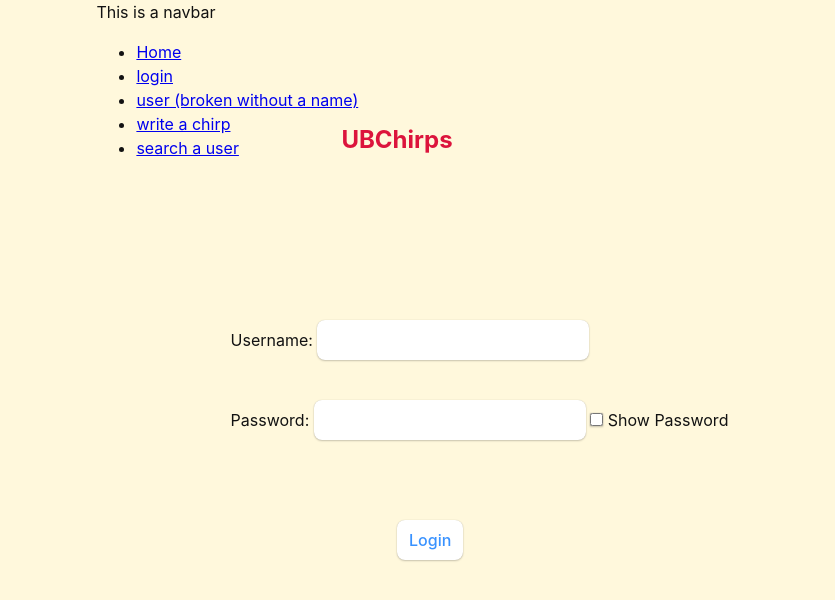
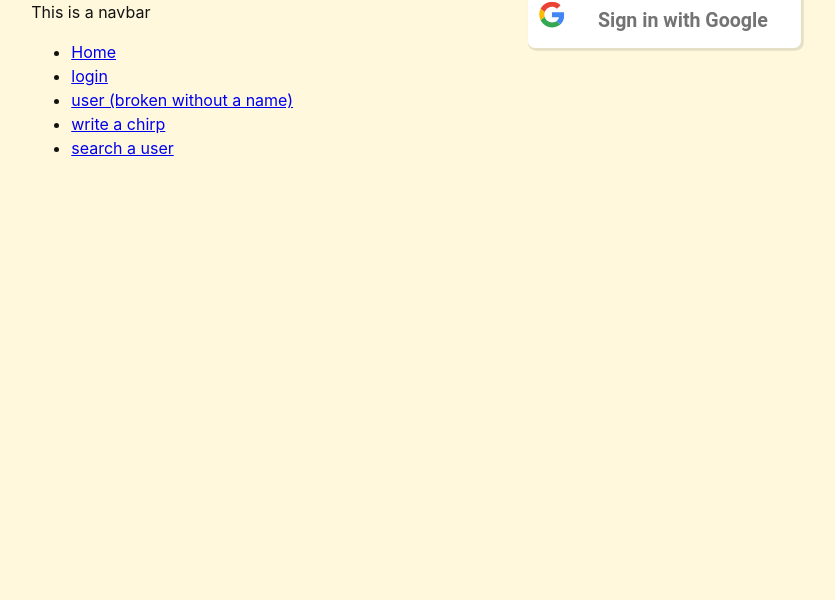
Before and after one commit to sassansh/UBChirps, a React (Vite) app in the folder Frontend/UBCChirps-frontend/: page /login in a window 1280 px wide. Shown: the top 600 px of the page, without its empty margins (243-1078 px from the left). Built offline with nearby package versions, Linux system fonts and the light colour scheme.

Commit message:
add google on frontend

```diff
--- a/Frontend/UBCChirps-frontend/src/routes/login.css
+++ b/Frontend/UBCChirps-frontend/src/routes/login.css
@@ -1,29 +1,44 @@
-h2 {
-    color: crimson;
-    text-align: center;
-    position: absolute;
-    top: 27%;
-    left: 50%;
-    margin-right: -50%;
-    transform: translate(-50%, -50%);
+.google-button {
+  height: 40px;
+  border-width: 0;
+  background: white;
+  color: #737373;
+  border-radius: 5px;
+  white-space: nowrap;
+  box-shadow: 1px 1px 0px 1px rgba(0, 0, 0, 0.1);
+  transition-property: background-color, box-shadow;
+  transition-duration: 150ms;
+  transition-timing-function: ease-in-out;
+  padding: 0;
+  transform: scale(1.4);
 }
-
-.user {
-    position: absolute;
-    top: 40%;
-    left: 37%;
+.google-button:hover,
+.google-button:focus {
+  box-shadow: 1px 4px 5px 1px rgba(0, 0, 0, 0.2);
+  outline: none;
+  transform: scale(1.4) skewX(-0.4deg);
 }
-
-.password {
-    position: absolute;
-    top: 50%;
-    left: 37%;
+.google-button:active {
+  outline: none;
+  box-shadow: 1px 4px 5px 1px rgba(0, 0, 0, 0.3);
+  transition-duration: 10ms;
 }
-
-.loginButton {
-    text-align: center;
-    position: absolute;
-    top: 65%;
-    left: 50%;
-    margin-right: -50%;
+.google-button__icon {
+  display: inline-block;
+  vertical-align: middle;
+  margin: 0px 0 8px 8px;
+  width: 18px;
+  height: 18px;
+  box-sizing: border-box;
 }
+.google-button__icon--plus {
+  width: 27px;
+}
+.google-button__text {
+  display: inline-block;
+  vertical-align: middle;
+  padding: 0 24px;
+  font-size: 14px;
+  font-weight: bold;
+  font-family: "Roboto", arial, sans-serif;
+}
--- a/Frontend/UBCChirps-frontend/src/routes/login.jsx
+++ b/Frontend/UBCChirps-frontend/src/routes/login.jsx
@@ -1,112 +1,40 @@
-import {useState} from "react";
+import "../routes/login.css";
+
 import Navbar from "../components/navbar";
-import "../routes/login.css"
-
+import { useState } from "react";
 
 export default function Login() {
-
-    const [user, setUser] = useState({
-        Username: '',
-        Password: '',
-        showPassword: false,
-    });
-
-    function UserNameField() {
   return (
-            <input
-            value={user.Username}
-            onChange={handleNameInput}
+    <>
+      <Navbar />
+      <form action="http://localhost:8000/auth/google">
+        <button type="submit" className="google-button">
+          <span className="google-button__icon">
+            <svg viewBox="0 0 366 372" xmlns="http://www.w3.org/2000/svg">
+              <path
+                d="M125.9 10.2c40.2-13.9 85.3-13.6 125.3 1.1 22.2 8.2 42.5 21 59.9 37.1-5.8 6.3-12.1 12.2-18.1 18.3l-34.2 34.2c-11.3-10.8-25.1-19-40.1-23.6-17.6-5.3-36.6-6.1-54.6-2.2-21 4.5-40.5 15.5-55.6 30.9-12.2 12.3-21.4 27.5-27 43.9-20.3-15.8-40.6-31.5-61-47.3 21.5-43 60.1-76.9 105.4-92.4z"
+                id="Shape"
+                fill="#EA4335"
               />
-        );
-    }
-
-    function PasswordField() {
-        return(
-            <input
-                type={user.showPassword ? "text" : "password"}
-                value={user.Password}
-                onChange={handlePasswordInput}
+              <path
+                d="M20.6 102.4c20.3 15.8 40.6 31.5 61 47.3-8 23.3-8 49.2 0 72.4-20.3 15.8-40.6 31.6-60.9 47.3C1.9 232.7-3.8 189.6 4.4 149.2c3.3-16.2 8.7-32 16.2-46.8z"
+                id="Shape"
+                fill="#FBBC05"
               />
-        );
-    }
-
-    function ShowPasswordToggle() {
-        return(
-            <input
-            type={"checkbox"}
-            checked={user.showPassword}
-            onChange={handleToggle}
+              <path
+                d="M361.7 151.1c5.8 32.7 4.5 66.8-4.7 98.8-8.5 29.3-24.6 56.5-47.1 77.2l-59.1-45.9c19.5-13.1 33.3-34.3 37.2-57.5H186.6c.1-24.2.1-48.4.1-72.6h175z"
+                id="Shape"
+                fill="#4285F4"
               />
-        );
-    }
-
-    function handleNameInput(input){
-        setUser({
-            ...user,
-            Username: input.target.value
-        });
-    }
-
-    function handlePasswordInput(input){
-        setUser({
-            ...user,
-            Password: input.target.value
-        });
-    }
-
-
-    function handleToggle() {
-        setUser({
-            ...user,
-            showPassword: !user.showPassword
-        });
-    }
-
-    function handleSubmit(input) {
-        // TODO: Handle user login
-        console.log("Invalid login: User not found :(");
-    }
-
-    return (<>
-    <Navbar/>
-    <form onSubmit={handleSubmit}>
-        <div>
-        <h2>
-          UBChirps
-        </h2>
-        </div>
-
-        <div>
-        <label
-        className={"user"}
-        >
-            Username:{' '}
-            <UserNameField />
-        </label>
-        </div>
-
-        <div>
-        <label
-            className={"password"}
-        >
-            Password:{' '}
-            <PasswordField />{' '}
-            <ShowPasswordToggle />{' '}
-            Show Password
-        </label>
-        </div>
-
-        <div>
-            <button
-            className={"loginButton"}
-            type="submit"
-            >
-            Login
+              <path
+                d="M81.4 222.2c7.8 22.9 22.8 43.2 42.6 57.1 12.4 8.7 26.6 14.9 41.4 17.9 14.6 3 29.7 2.6 44.4.1 14.6-2.6 28.7-7.9 41-16.2l59.1 45.9c-21.3 19.7-48 33.1-76.2 39.6-31.2 7.1-64.2 7.3-95.2-1-24.6-6.5-47.7-18.2-67.6-34.1-20.9-16.6-38.3-38-50.4-62 20.3-15.7 40.6-31.5 60.9-47.3z"
+                fill="#34A853"
+              />
+            </svg>
+          </span>
+          <span className="google-button__text">Sign in with Google</span>
         </button>
-        </div>
-
       </form>
-
     </>
   );
 }
```
Also changed, not shown: 1 other file (tests, documents, lock files or other folders). Lines whose indentation alone changed are shown as unchanged.
